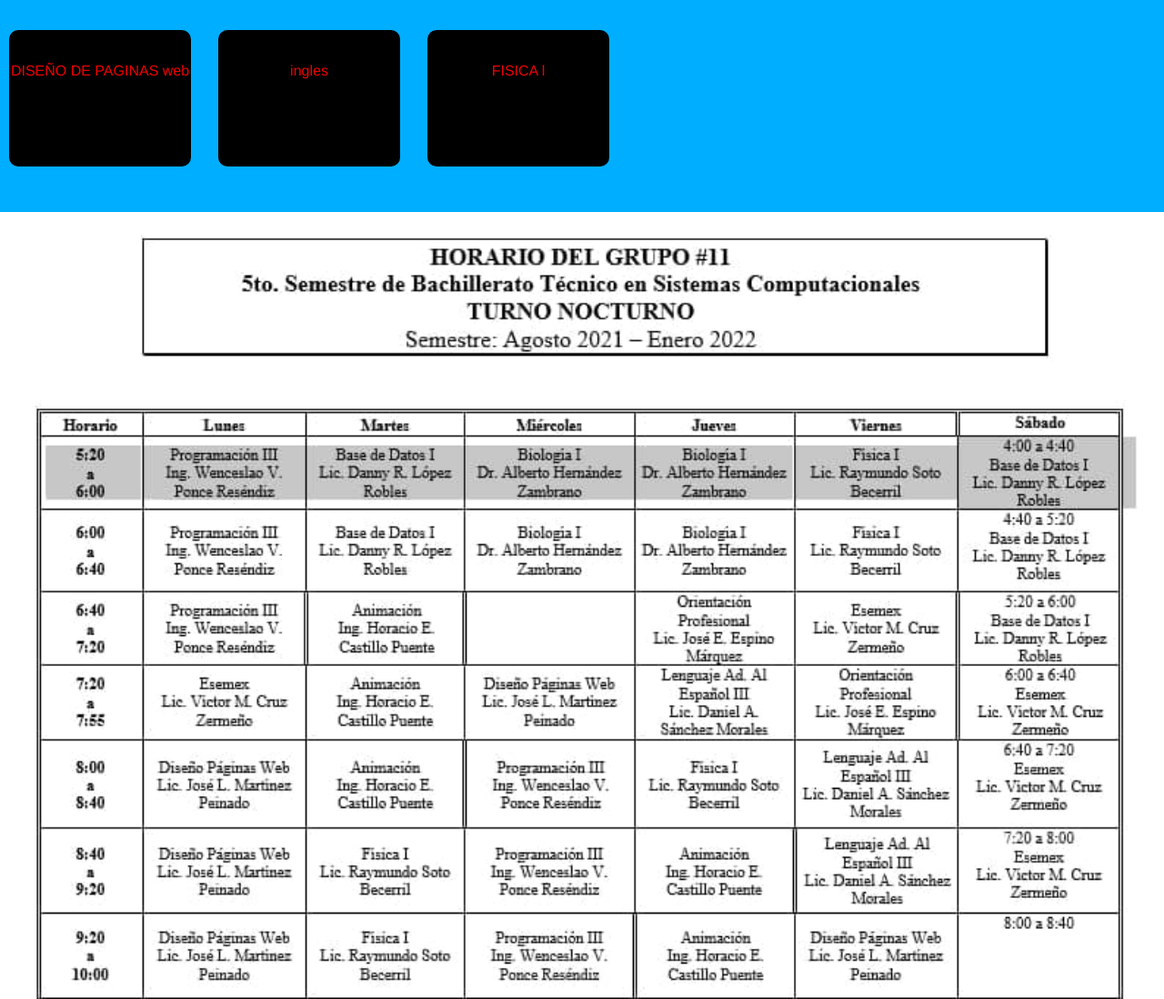
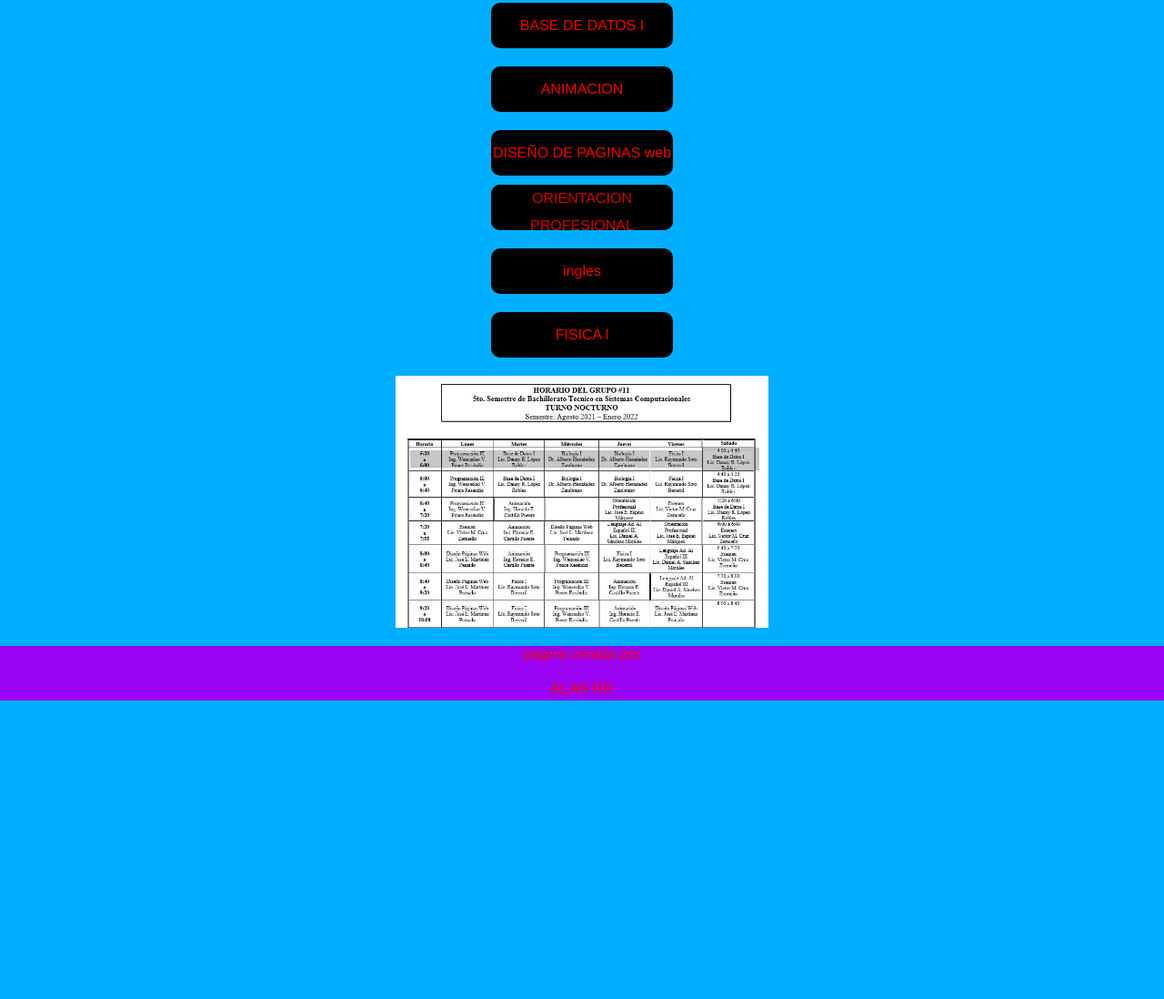
Before and after one commit to AlanRegalado/clases, a plain HTML site: page index.html in a window 1280 px wide. Shown: the part 337-1435 px from the top of the page at 91% size. After the commit the page ends 1107 px from the top, so only its background shows below. Drawn offline with Linux system fonts and the light colour scheme; a web font is replaced by a local one.

Commit message:
Update style.css

```diff
--- a/style.css
+++ b/style.css
@@ -4,22 +4,18 @@
 }
 
 .fo {
-                background-color: rgb(0, 0, 0);
+    background-color: rgb(154, 3, 241);
     width: 100%;
-                height: auto;
+    height: 60px;
     margin-top: 10px;
     color: rgb(0, 60, 255);
     font-family: 'Franklin Gothic Medium';
 }
 
-            #unico {
-                color: #7bff00;
-            }
-
 img {
     display: block;
     margin: auto;
-                width: 100%;
+    width: 410px;
 }
 
 .horario {
@@ -36,20 +32,12 @@
     background: rgb(0, 174, 255);
 }
 
-            .clases {
-                margin-left: 10px;
+.orientacion {
+    background-color: black;
     display: block;
-                float: left;
-                margin-top: 20px;
-                margin-inline-end: 20px;
-                height: 150px;
+    margin: auto;
     width: 200px;
     border-radius: 10px;
-                background: rgb(0, 0, 0);
-                color: rgb(212, 0, 0);
-                line-height: 50px;
-                text-align: center;
-                margin-bottom: 50px;
 }
 
 .titulo {
@@ -64,11 +52,6 @@
     background-color: rgb(42, 0, 194);
 }
 
-            h1 {
-                text-align: center;
-                font-size: 20px;
-            }
-
 a {
     font-family: Helvetica;
     display: block;
@@ -77,6 +60,35 @@
     text-decoration: none;
     margin-left: auto;
     margin-right: auto;
+    text-align: center;
+}
+
+.clases {
+    display: block;
+    margin: auto;
+    margin-top: 10px;
+    height: 50px;
+    width: 200px;
+    border-radius: 10px;
+    background: rgb(0, 0, 0);
+    color: rgb(212, 0, 0);
+    line-height: 50px;
+    text-align: center;
+    text-align: center;
+}
+
+.orientacion a {
+    display: block;
+    margin: auto;
+    margin-top: 10px;
+    height: 50px;
+    width: 200px;
+    border-radius: 10px;
+    background: rgb(0, 0, 0);
+    color: rgb(212, 0, 0);
+    line-height: 50px;
+    text-align: center;
+    line-height: 30px;
     text-align: center;
 }
 
@@ -90,7 +102,7 @@
 }
 
 a:hover {
-                color: green;
+    color: orange;
 }
 
 @media (max-width: 500px) {
@@ -108,17 +120,4 @@
     img {
         width: 100%;
     }
-                .clases {
-                    float: none;
-                    display: block;
-                    margin: auto;
-                    margin-top: 10px;
-                    height: 50px;
-                    width: 200px;
-                    border-radius: 10px;
-                    background: rgb(0, 0, 0);
-                    color: rgb(212, 0, 0);
-                    line-height: 30px;
-                    text-align: center;
 }
-            }
```
Lines whose indentation alone changed are shown as unchanged.
